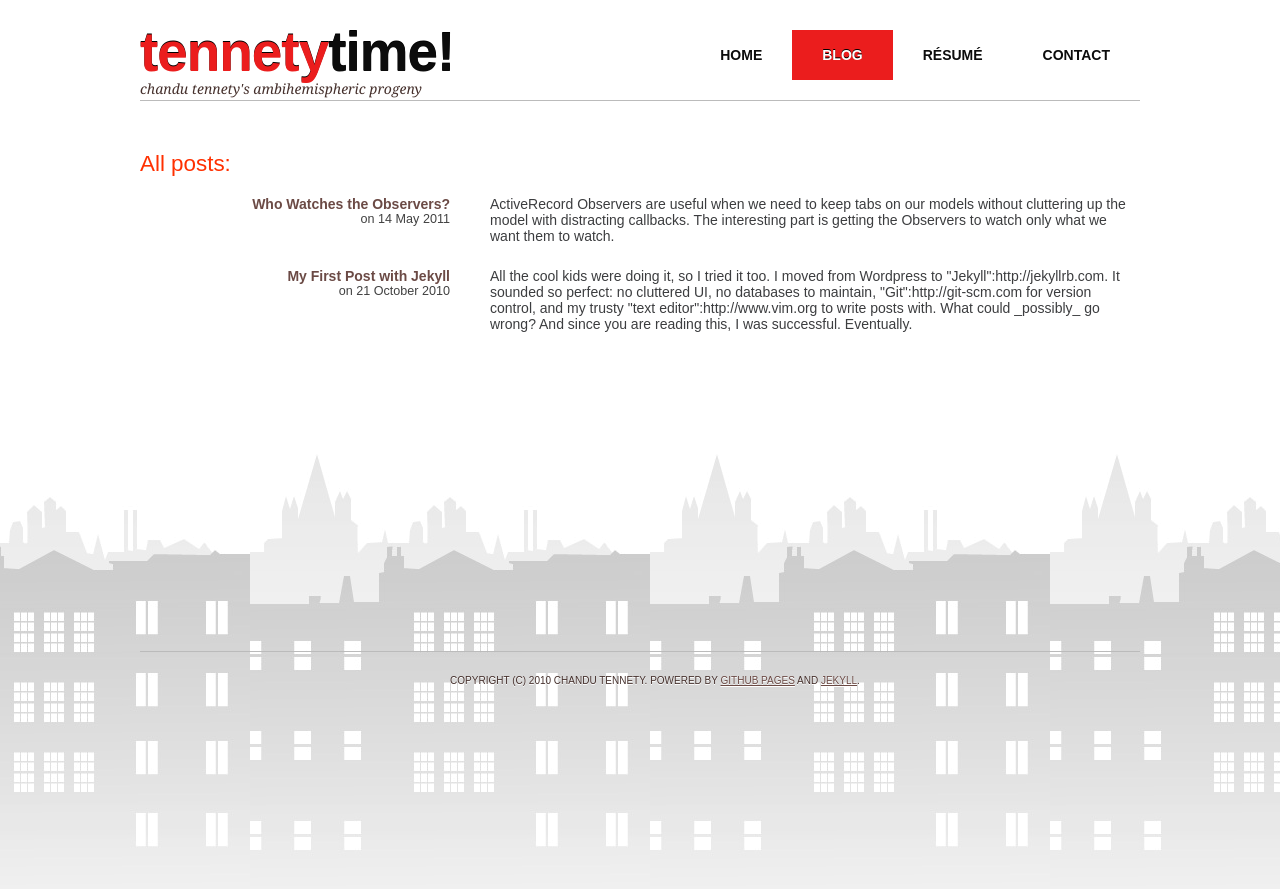
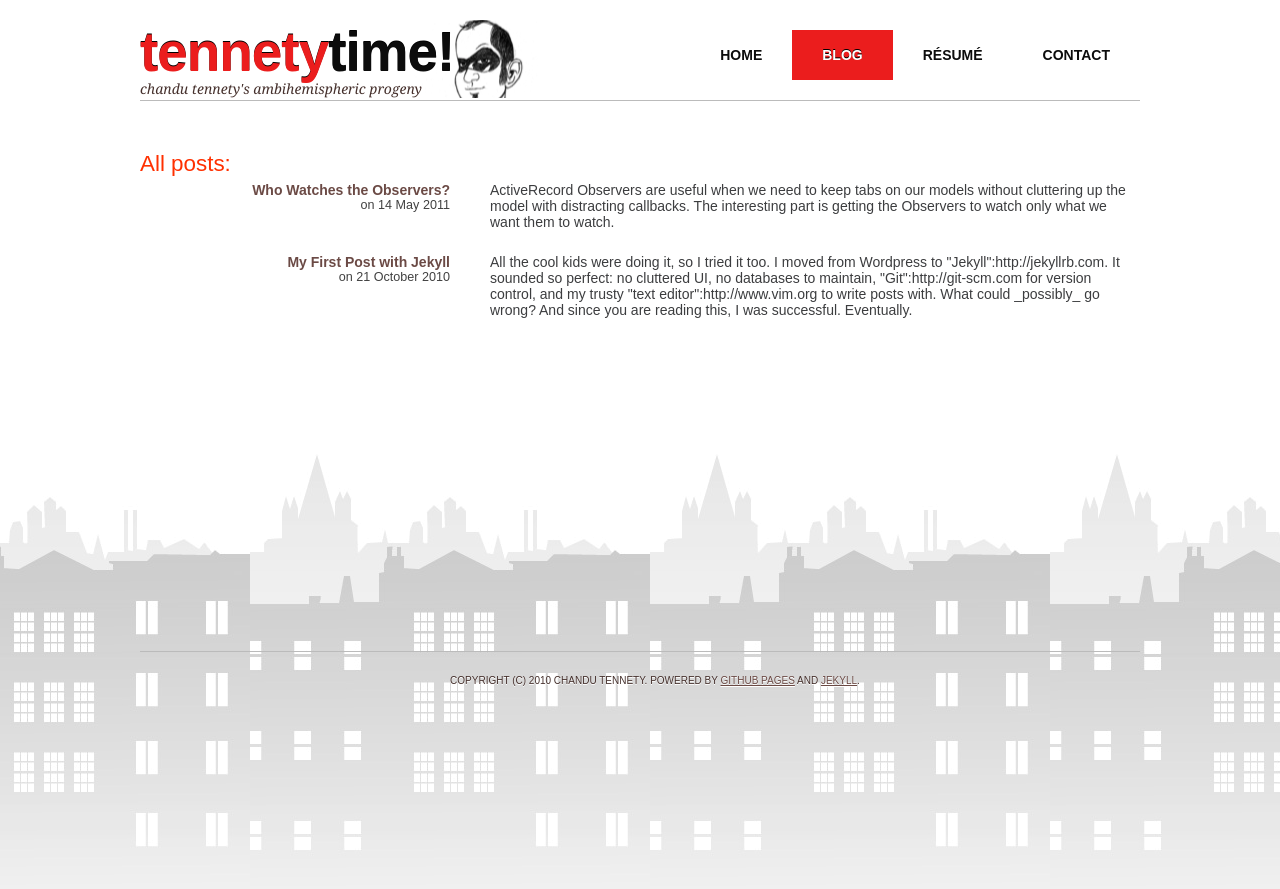
Before and after one commit to tennety/tennety.github.com, a Jekyll site: the page built from archive.md, in a window 1280 px wide. Shown: the top 889 px of the page. Built offline with Jekyll 4.4.1, drawn with Linux system fonts in a browser that asks for light colours; nearby versions of some CDN libraries; some web fonts are replaced; Markdown is read by kramdown in place of the engine named in the settings.

Commit message:
lose portrait on resume page, add toon in logo

```diff
--- a/stylesheets/style.css
+++ b/stylesheets/style.css
@@ -97,6 +97,11 @@ blockquote {
 	padding: 0;
 	color: #000000;
 	font-size: 1.4em;
+  background: url('/images/sp-small.png') 108% 2% no-repeat;
+}
+
+#home #logo {
+  background: none;
 }
 
 #logo h1, #logo p {
@@ -351,7 +356,7 @@ blockquote {
  }
 
 #all-posts .entry {
-  margin: 1em 0;
+  margin: 0 0 1em 0;
 	padding: 5px 0;
   position: relative;
 }
@@ -677,7 +682,7 @@ blockquote {
 #portfolio li.portfolio a, /*--Portfolio Page > Portfolio Link--*/
 #contact li.contact a, /*--Contact Page > Contact Link--*/
 #blog li.blog a, /*--Blog Page > Blog Link--*/
-#resume li.contact a /*--Resume Page > Contact Link--*/
+#resume li.resume a /*--Resume Page > Resume Link--*/
 {
 	background: #EB1D1D;
 	text-decoration: none;
```
